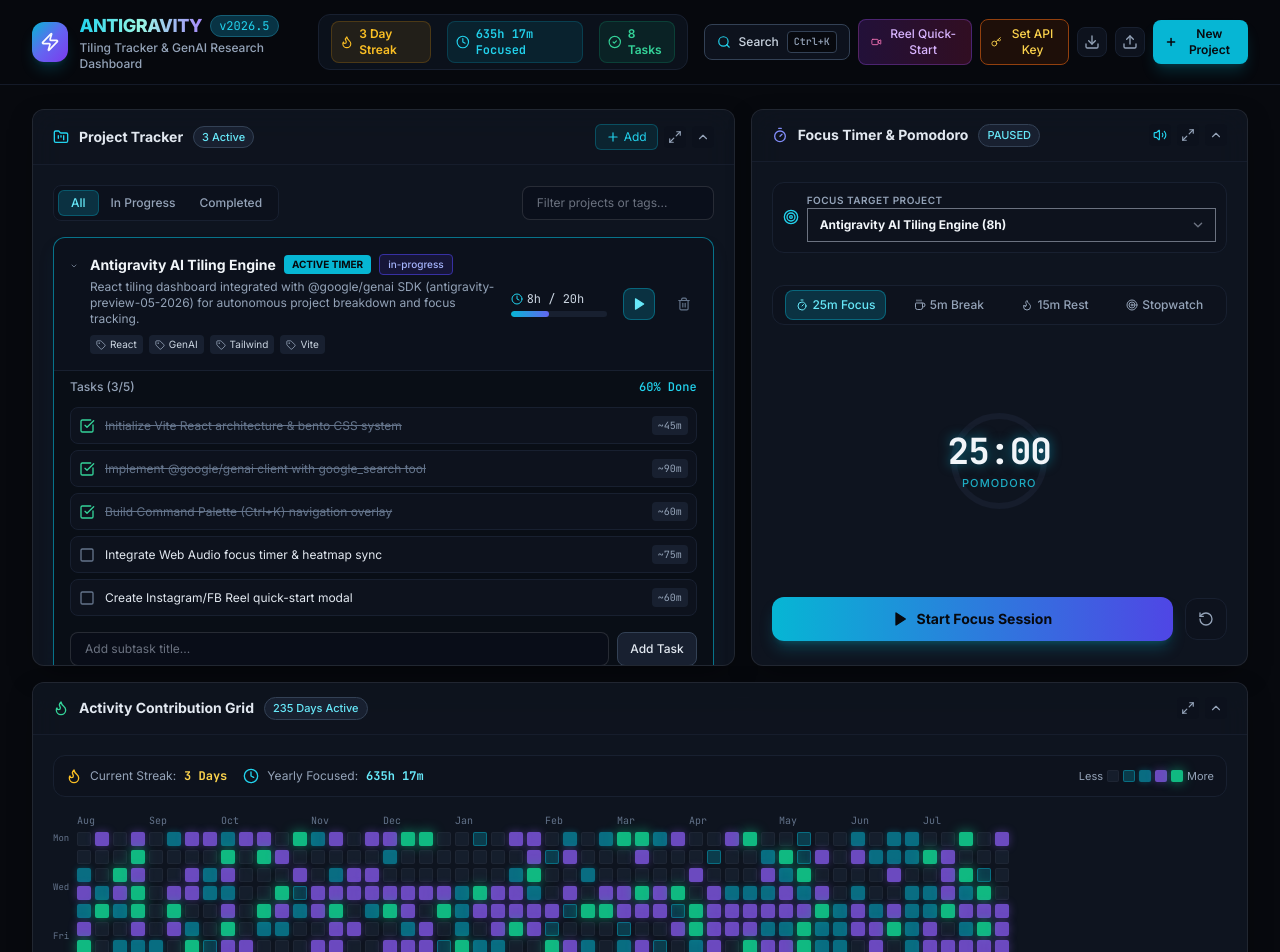
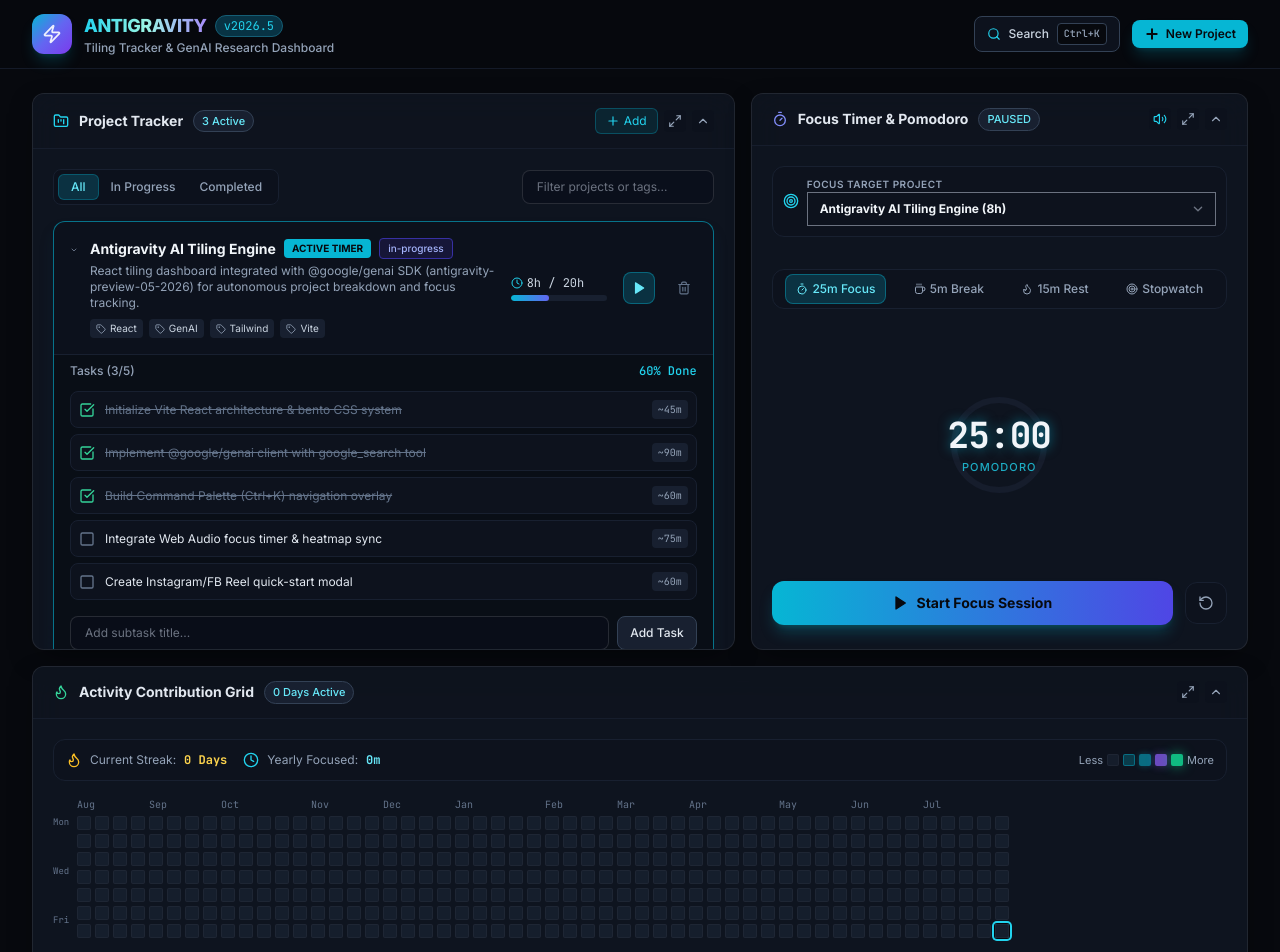
Before and after one commit to Ahnaf-Zahin-Alif/ProjectTracker, a React (Vite) app: page / in a window 1280 px wide. Shown: the top 952 px of the page. Built offline with nearby package versions, Linux system fonts and the light colour scheme.

Commit message:
Fix random heatmap stats generation and streamline top bar layout to Search and New Project buttons

```diff
--- a/src/App.jsx
+++ b/src/App.jsx
@@ -190,22 +190,9 @@ export function generateInitialHeatmapData() {
     const d = new Date(today);
     d.setDate(today.getDate() - i);
     const key = formatDateKey(d);
-
-    const dayOfWeek = d.getDay();
-    const isWeekend = dayOfWeek === 0 || dayOfWeek === 6;
-    const workChance = isWeekend ? 0.4 : 0.75;
-
-    if (Math.random() < workChance) {
-      const minutes = Math.floor(Math.random() * 260) + 35;
-      const tasksCompleted = Math.floor(minutes / 45);
-      heatmap[key] = { minutes, tasksCompleted, sessionsCount: Math.max(1, Math.floor(minutes / 30)) };
-    } else {
     heatmap[key] = { minutes: 0, tasksCompleted: 0, sessionsCount: 0 };
   }
-  }
 
-  const todayKey = formatDateKey(today);
-  heatmap[todayKey] = { minutes: 125, tasksCompleted: 3, sessionsCount: 3 };
   return heatmap;
 }
 
@@ -685,16 +672,12 @@ export function useAppState() {
    6. UI COMPONENTS & TILES
    ========================================================================== */
 function Header() {
-  const { projects, heatmap, settings, setIsCommandPaletteOpen, setIsReelModalOpen, setIsApiKeyModalOpen, setIsNewProjectModalOpen, exportData, importData } = useAppState();
-  const fileInputRef = useRef(null);
-  const streak = calculateActiveStreak(heatmap);
-  const totalMinutes = Object.values(heatmap).reduce((acc, curr) => acc + (curr.minutes || 0), 0);
-  const totalTasksDone = projects.reduce((acc, p) => acc + (p.tasks?.filter(t => t.completed).length || 0), 0);
+  const { setIsCommandPaletteOpen, setIsNewProjectModalOpen } = useAppState();
 
   return (
     <header className="sticky top-0 z-30 bg-slate-950/80 backdrop-blur-md border-b border-slate-800/80 px-4 lg:px-8 py-3">
-      <div className="max-w-7xl mx-auto flex flex-col md:flex-row items-center justify-between gap-4">
-        <div className="flex items-center space-x-3 w-full md:w-auto justify-between md:justify-start">
+      <div className="max-w-7xl mx-auto flex items-center justify-between gap-4">
+        {/* Left: Branding */}
         <div className="flex items-center space-x-3">
           <div className="relative flex items-center justify-center w-10 h-10 rounded-xl bg-gradient-to-br from-cyan-500 via-indigo-500 to-violet-600 shadow-lg shadow-cyan-500/20">
             <Zap className="w-5 h-5 text-white animate-pulse" />
@@ -707,50 +690,25 @@ function Header() {
             <p className="text-xs text-slate-400 font-medium">Tiling Tracker & GenAI Research Dashboard</p>
           </div>
         </div>
-          <button onClick={() => setIsCommandPaletteOpen(true)} className="md:hidden p-2 rounded-lg bg-slate-900 border border-slate-800 text-slate-300">
-            <Search className="w-4 h-4" />
-          </button>
-        </div>
 
-        <div className="flex items-center space-x-2 lg:space-x-4 bg-slate-900/90 px-3 py-1.5 rounded-xl border border-slate-800 text-xs text-slate-300">
-          <div className="flex items-center space-x-1.5 px-2 py-1 rounded-lg bg-amber-500/10 text-amber-400 border border-amber-500/20">
-            <Flame className="w-4 h-4" />
-            <span className="font-semibold">{streak} Day Streak</span>
-          </div>
-          <div className="flex items-center space-x-1.5 px-2 py-1 rounded-lg bg-cyan-500/10 text-cyan-400 border border-cyan-500/20">
-            <Clock className="w-4 h-4" />
-            <span className="font-semibold font-mono">{formatMinutesToHours(totalMinutes)} Focused</span>
-          </div>
-          <div className="hidden sm:flex items-center space-x-1.5 px-2 py-1 rounded-lg bg-emerald-500/10 text-emerald-400 border border-emerald-500/20">
-            <CheckCircle2 className="w-4 h-4" />
-            <span className="font-semibold">{totalTasksDone} Tasks</span>
-          </div>
-        </div>
-
-        <div className="flex items-center space-x-2 w-full md:w-auto justify-end">
-          <button onClick={() => setIsCommandPaletteOpen(true)} className="hidden md:flex items-center space-x-2 px-3 py-1.5 rounded-lg bg-slate-900 border border-slate-700 text-slate-300 text-xs font-medium">
+        {/* Right: Search & New Project Buttons */}
+        <div className="flex items-center space-x-3">
+          <button
+            onClick={() => setIsCommandPaletteOpen(true)}
+            className="flex items-center space-x-2 px-3 py-1.5 rounded-lg bg-slate-900 hover:bg-slate-800 border border-slate-700 text-slate-300 text-xs font-medium transition"
+            title="Open Command Palette (Ctrl+K)"
+          >
             <Search className="w-3.5 h-3.5 text-cyan-400" />
             <span>Search</span>
             <kbd className="px-1.5 py-0.5 text-[10px] font-mono bg-slate-950 border border-slate-700 rounded text-slate-400">Ctrl+K</kbd>
           </button>
-          <button onClick={() => setIsReelModalOpen(true)} className="flex items-center space-x-1.5 px-3 py-1.5 rounded-lg bg-gradient-to-r from-purple-600/20 to-pink-600/20 border border-purple-500/30 text-purple-300 text-xs font-medium">
-            <Video className="w-3.5 h-3.5 text-pink-400" />
-            <span className="hidden sm:inline">Reel Quick-Start</span>
-          </button>
-          <button onClick={() => setIsApiKeyModalOpen(true)} className={`flex items-center space-x-1.5 px-2.5 py-1.5 rounded-lg text-xs font-medium border ${settings.apiKey ? 'bg-emerald-950/40 text-emerald-300 border-emerald-800' : 'bg-amber-950/40 text-amber-300 border-amber-800'}`}>
-            <Key className="w-3.5 h-3.5" />
-            <span className="hidden lg:inline">{settings.apiKey ? 'GenAI Active' : 'Set API Key'}</span>
-          </button>
-          <button onClick={exportData} className="p-1.5 rounded-lg bg-slate-900 border border-slate-800 text-slate-400 hover:text-white">
-            <Download className="w-4 h-4" />
-          </button>
-          <button onClick={() => fileInputRef.current?.click()} className="p-1.5 rounded-lg bg-slate-900 border border-slate-800 text-slate-400 hover:text-white">
-            <Upload className="w-4 h-4" />
-          </button>
-          <input type="file" ref={fileInputRef} onChange={(e) => { const f = e.target.files[0]; if(f){ const r = new FileReader(); r.onload = (evt) => importData(evt.target.result); r.readAsText(f); } }} accept=".json" className="hidden" />
-          <button onClick={() => setIsNewProjectModalOpen(true)} className="flex items-center space-x-1.5 px-3 py-1.5 rounded-lg bg-cyan-500 text-slate-950 font-semibold text-xs shadow-lg shadow-cyan-500/20">
+
+          <button
+            onClick={() => setIsNewProjectModalOpen(true)}
+            className="flex items-center space-x-1.5 px-3 py-1.5 rounded-lg bg-cyan-500 hover:bg-cyan-400 text-slate-950 font-semibold text-xs transition shadow-lg shadow-cyan-500/20"
+          >
             <Plus className="w-4 h-4 stroke-[3]" />
-            <span className="hidden sm:inline">New Project</span>
+            <span>New Project</span>
           </button>
         </div>
       </div>
```
Also changed, not shown: src/components/layout/Header.jsx (+8 -126 lines), src/services/seedData.js (+2 -23 lines). Lines whose indentation alone changed are shown as unchanged.
